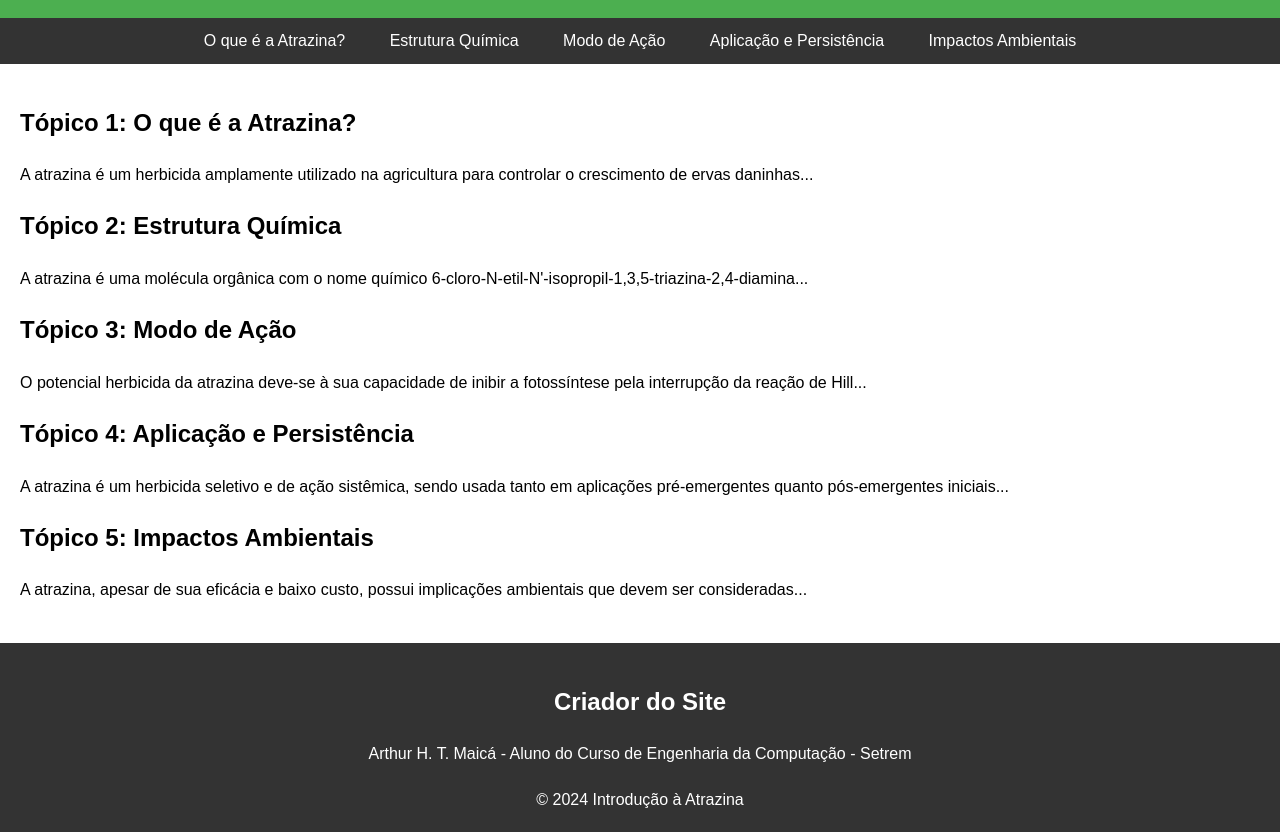
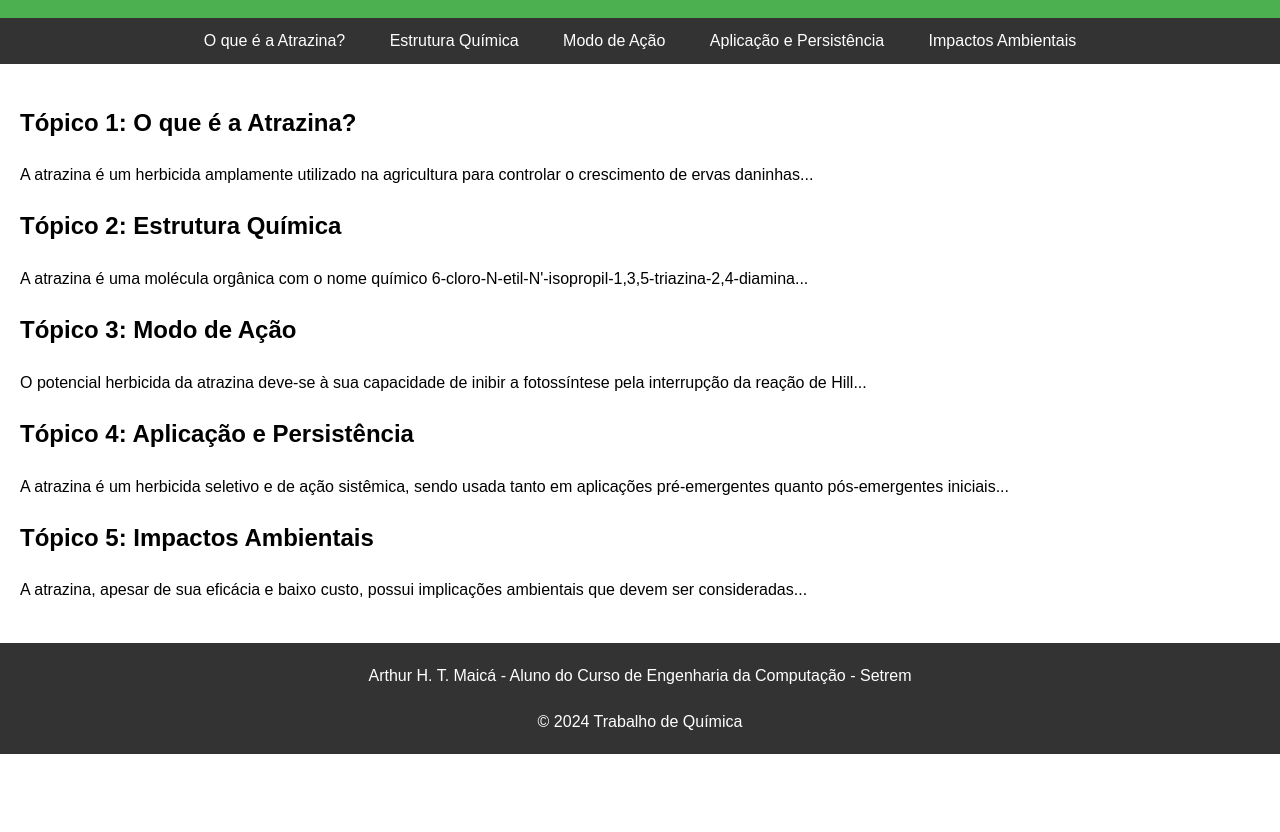
Before and after one commit to arthurmaica/trabalhodequimica.octocat.github.io, a plain HTML site: page index.html in a window 1280 px wide. Shown: the part 96-928 px from the top of the page. After the commit the page ends 850 px from the top, so only its background shows below. Drawn offline with Linux system fonts and the light colour scheme.

Commit message:
Update index.html

```diff
--- a/index.html
+++ b/index.html
@@ -43,10 +43,9 @@
     </main>
     <footer>
         <section id="sobre-nos">
-            <h2>Criador do Site</h2>
             <p>Arthur H. T. Maicá - Aluno do Curso de Engenharia da Computação - Setrem</p>
         </section>
-        <p>&copy; 2024 Introdução à Atrazina</p>
+        <p>&copy; 2024 Trabalho de Química</p>
     </footer>
     <script src="script.js"></script>
 </body>
```
